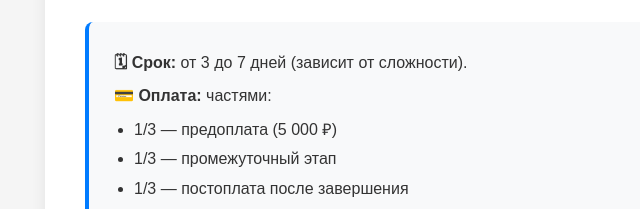
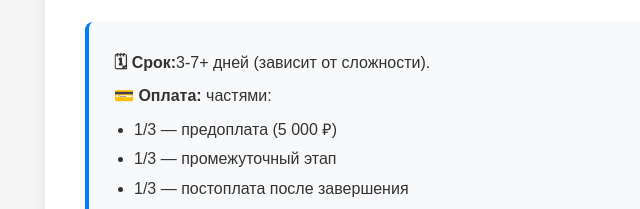
Before and after one commit to SavvaGD/igrousluga, a plain HTML site: page descriptions/ue.html in a window 1280 px wide. Shown: the part 349-558 px from the top of the page, 225-865 px from the left. Drawn offline with Linux system fonts and the light colour scheme.

Commit message:
Update ue.html

```diff
--- a/descriptions/ue.html
+++ b/descriptions/ue.html
@@ -67,7 +67,7 @@
             </div>
 
             <div class="details">
-                <p><strong>🗓 Срок:</strong> от 3 до 7 дней (зависит от сложности).</p>
+                <p><strong>🗓 Срок:</strong>3-7+ дней (зависит от сложности).</p>
                 <p><strong>💳 Оплата:</strong> частями:</p>
                 <ul>
                     <li>1/3 — предоплата (5 000 ₽)</li>
```
